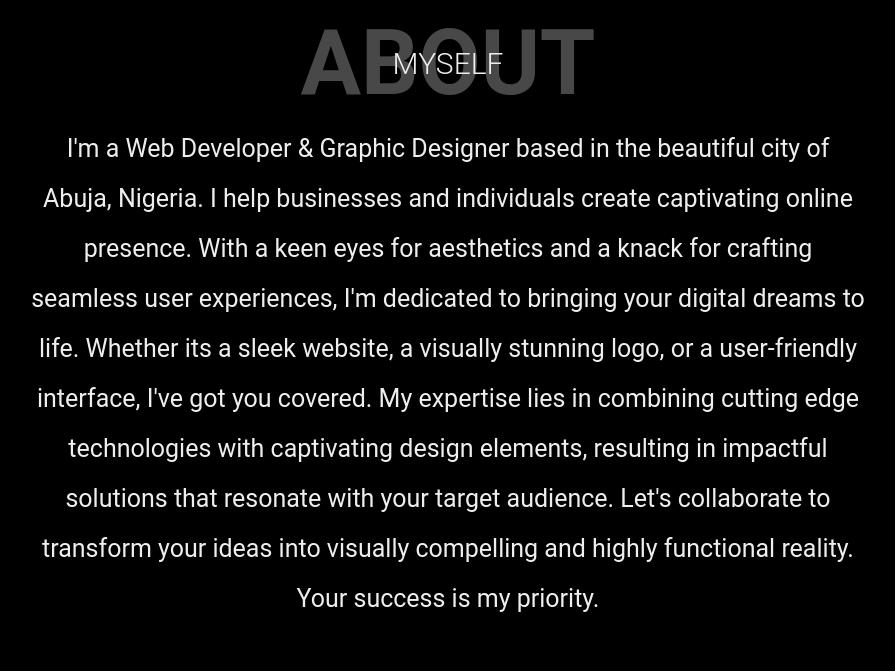
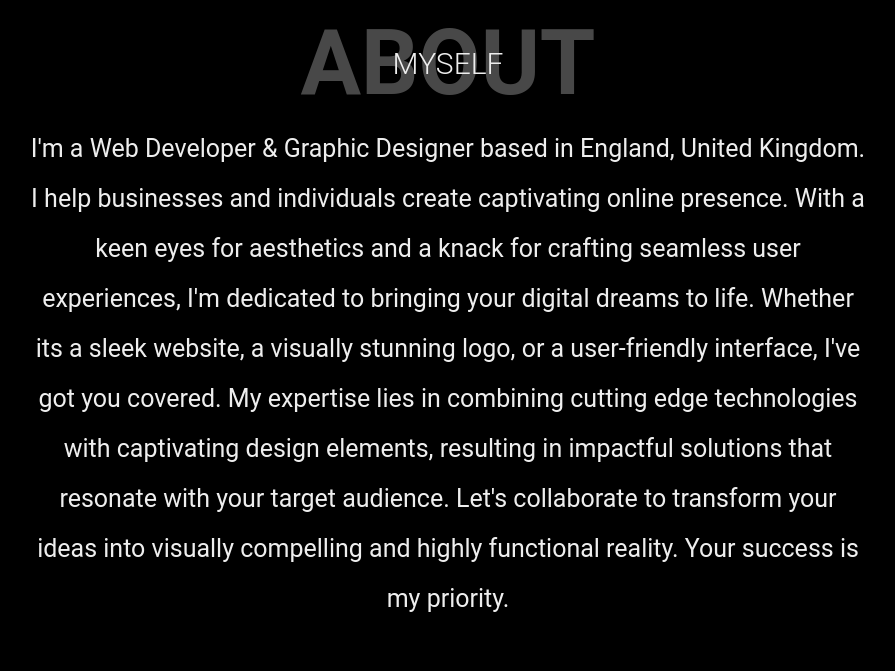
Before and after one commit to akoweicollinxx/portfolio.github.io, a plain HTML site: page index.html in a window 1280 px wide. Shown: the part 860-1531 px from the top of the page, without its empty margins (172-1067 px from the left). Drawn offline with nearby package versions, Linux system fonts and the light colour scheme.

Commit message:
Add files via upload

```diff
--- a/index.html
+++ b/index.html
@@ -77,7 +77,7 @@
                     <h1>About</h1>
                     <h6>Myself</h6>
                 </div>
-                <p>I'm a Web Developer & Graphic Designer based in the beautiful city of Abuja, Nigeria. I help businesses and individuals create captivating online presence. With a keen eyes for aesthetics and a knack for crafting seamless user experiences, I'm dedicated to bringing your digital dreams to life. Whether its a sleek website, a visually stunning logo, or a user-friendly interface, I've got you covered. My expertise lies in combining cutting edge technologies with captivating design elements, resulting in impactful solutions that resonate with your target audience. Let's collaborate to transform your ideas into visually compelling and highly functional reality. Your success is my priority. </p>
+                <p>I'm a Web Developer & Graphic Designer based in England, United Kingdom. I help businesses and individuals create captivating online presence. With a keen eyes for aesthetics and a knack for crafting seamless user experiences, I'm dedicated to bringing your digital dreams to life. Whether its a sleek website, a visually stunning logo, or a user-friendly interface, I've got you covered. My expertise lies in combining cutting edge technologies with captivating design elements, resulting in impactful solutions that resonate with your target audience. Let's collaborate to transform your ideas into visually compelling and highly functional reality. Your success is my priority. </p>
                 <div class="social-media">
                     <ul class="nav-list2">
                         <li>
```
